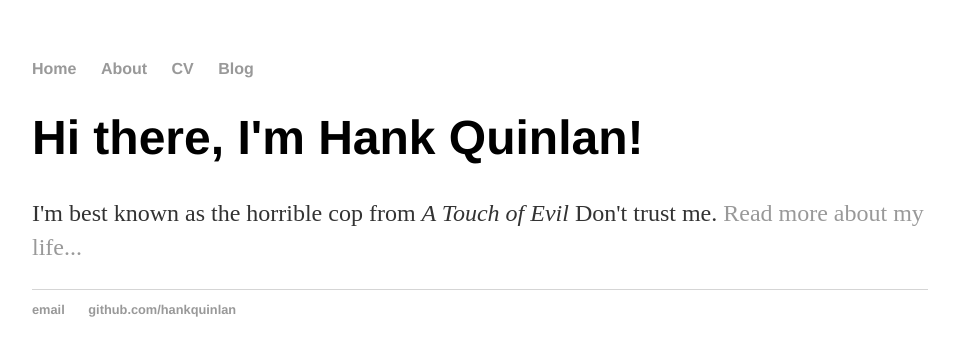
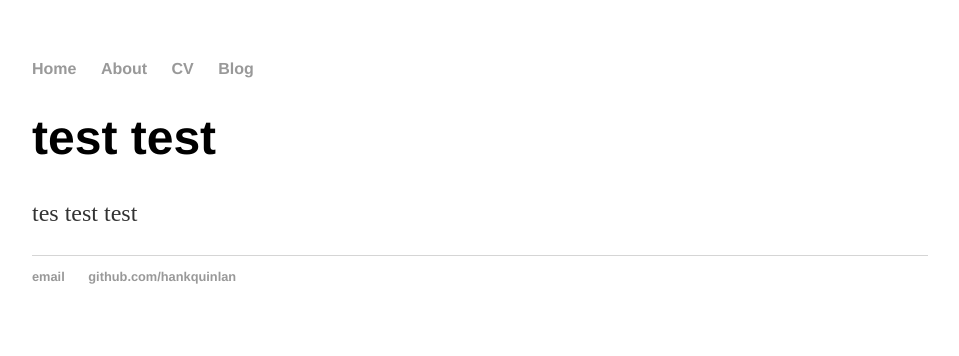
Before and after one commit to rosiebusia/rosiebusia.github.io, a Jekyll site: the page built from index.html, in a window 1280 px wide. Shown: the top 356 px of the page, without its empty margins (160-1119 px from the left). Built offline with Jekyll 4.4.1, drawn with Linux system fonts in a browser that asks for light colours.

Commit message:
Update index.html

```diff
--- a/index.html
+++ b/index.html
@@ -1,8 +1,8 @@
 ---
 layout: default
-title: Hank Quinlan, Horrible Cop
+title: Rosie Gillies
 ---
 <div class="blurb">
-	<h1>Hi there, I'm Hank Quinlan!</h1>
-	<p>I'm best known as the horrible cop from <em>A Touch of Evil</em> Don't trust me. <a href="/about">Read more about my life...</a></p>
+	<h1>test test</h1>
+	<p>tes test test</p>
 </div><!-- /.blurb -->
```
